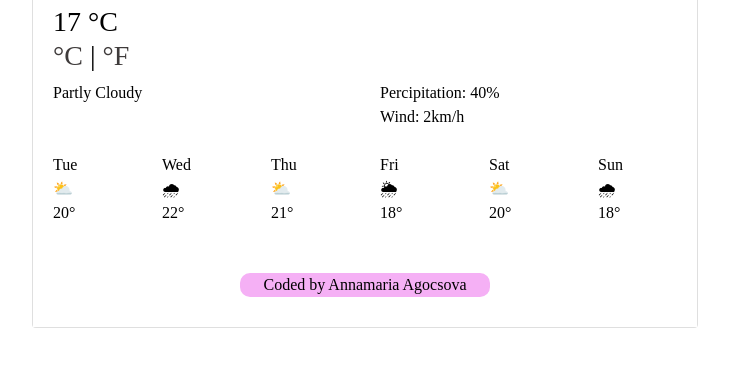
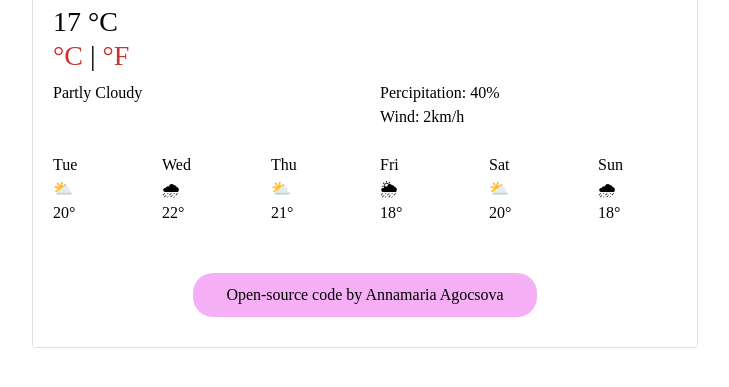
Before and after one commit to rj-annamaria/Weather-App, a website built with Parcel: page weatherapp6.html in a window 1280 px wide. Shown: the part 199-586 px from the top of the page, without its empty margins (275-1004 px from the left). Built offline with nearby package versions, Linux system fonts and the light colour scheme.

Commit message:
Added link to html and changed text and css properties

```diff
--- a/src/style.css
+++ b/src/style.css
@@ -1,5 +1,5 @@
 a {
-  color: rgb(63, 59, 59);
+  color: rgb(202, 49, 49);
 }
 
 div {
@@ -40,9 +40,10 @@ div {
 .credit {
   text-align: center;
   background-color: rgb(245, 176, 245);
-  border-radius: 10px;
-
+  color: black;
+  border-radius: 20px;
+  padding: 10px;
   margin: 0px auto 10px auto;
-  max-width: 40%;
+  max-width: 55%;
   max-height: 15%;
 }
--- a/weatherapp6.html
+++ b/weatherapp6.html
@@ -98,9 +98,10 @@
       </br>
     </br>
 
-        <div class="credit">Coded by <span class="bold">Annamaria Agocsova</span></credit>
-        </div>
-    </div>
+
+     <a  href= "https://github.com/rj-annamaria/Weather-App.git">
+  <div class="credit">Open-source code by Annamaria Agocsova
+        </div>  </a>
     <script src="src/index.js"></script>
   </body>
 </html>
```
